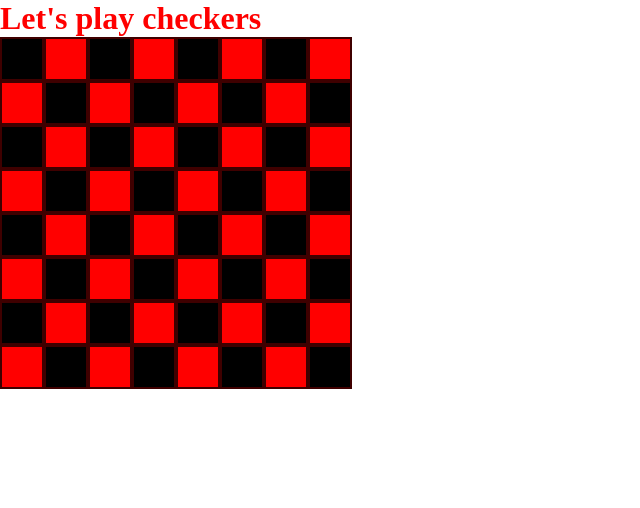
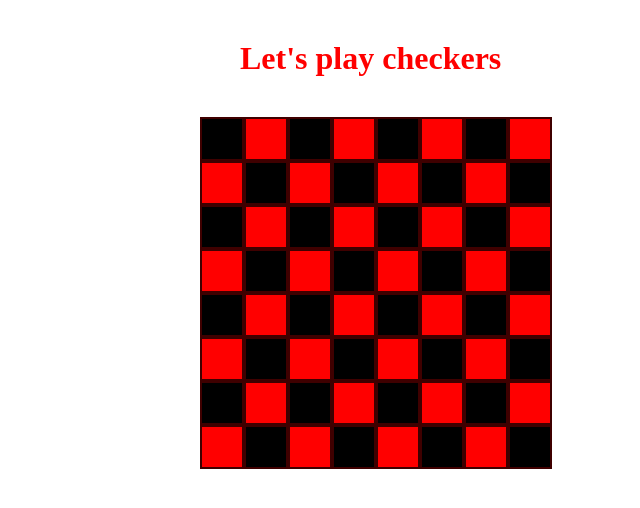
Before and after one commit to swynnejr/checkerboard, a Flask app: page / in a window 1280 px wide. Shown: the top 508 px of the page, without its empty margins (0-640 px from the left). Run offline with Flask 2, Linux system fonts and the light colour scheme.

Commit message:
tweaked some margins

```diff
--- a/static/style.css
+++ b/static/style.css
@@ -5,6 +5,11 @@
 
 h1 {
     color: red;
+    margin: 40px;
+}
+
+body {
+    margin: 0 200px;
 }
 
 .cell {
```
